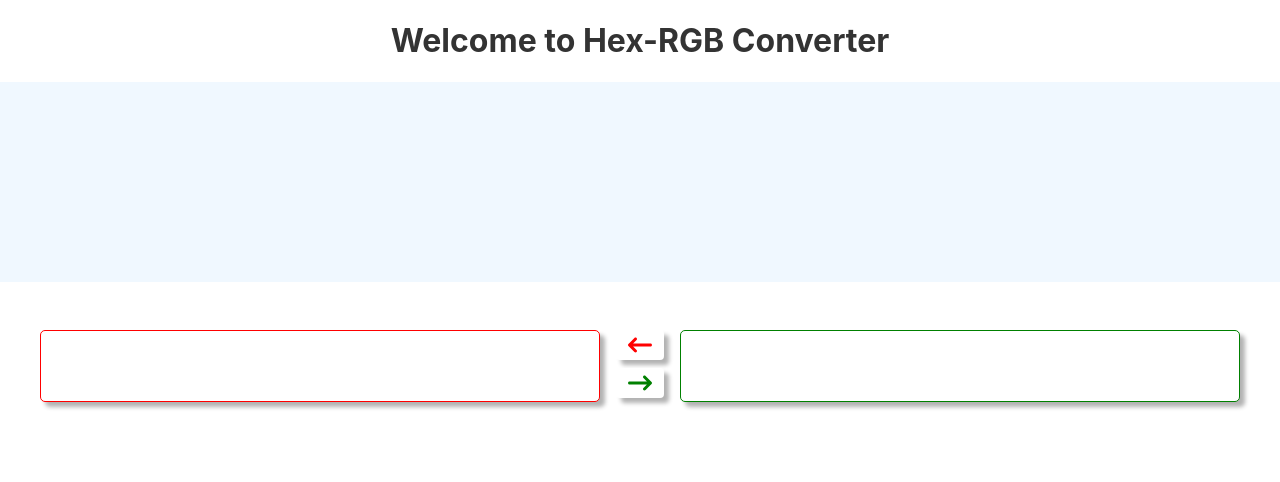
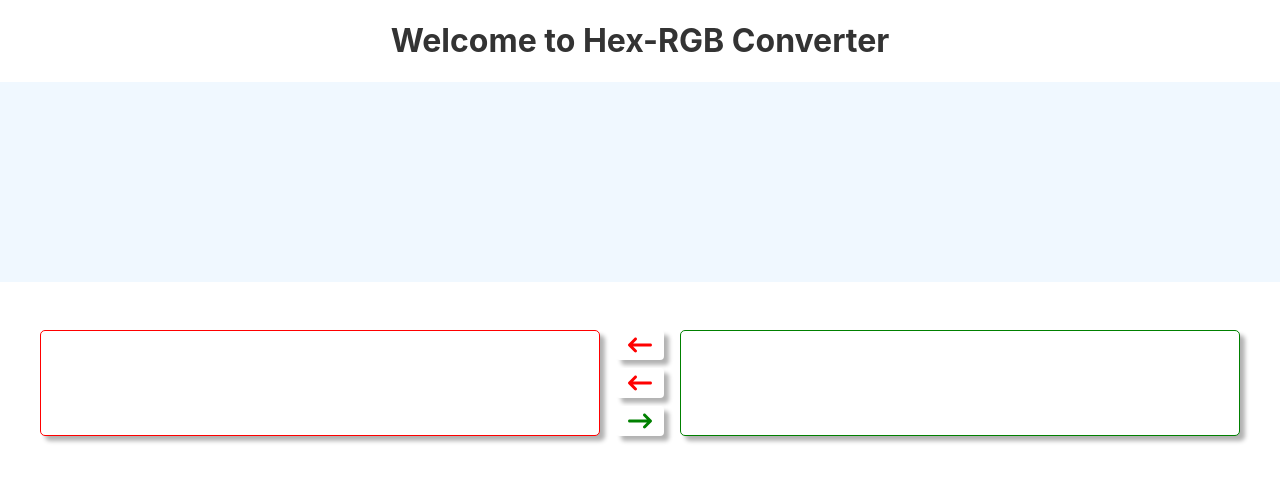
Before and after one commit to Engine194/railway-78-reactjs, a React (Create React App) app in the folder hex-rgb-converter/: page / in a window 1280 px wide. Shown: the top 482 px of the page. Built offline with nearby package versions, Linux system fonts and the light colour scheme.

Commit message:
[update] trinhlee297

```diff
--- a/hex-rgb-converter/src/App.js
+++ b/hex-rgb-converter/src/App.js
@@ -13,11 +13,14 @@ function App() {
           <button className="tohex-btn">
             <ArrowLeft height="24px" width="24px" />
           </button>
+          <button className="tohex-btn">
+            <ArrowLeft height="24px" width="24px" />
+          </button>
           <button className="torgb-btn">
             <ArrowRight height="24px" width="24px" />
           </button>
         </div>
-        <input className="color-input rgb-input" name="rgb" />
+        <input className="color-input rgb-input" name="rgb"/>
       </div>
     </div>
   );
```
